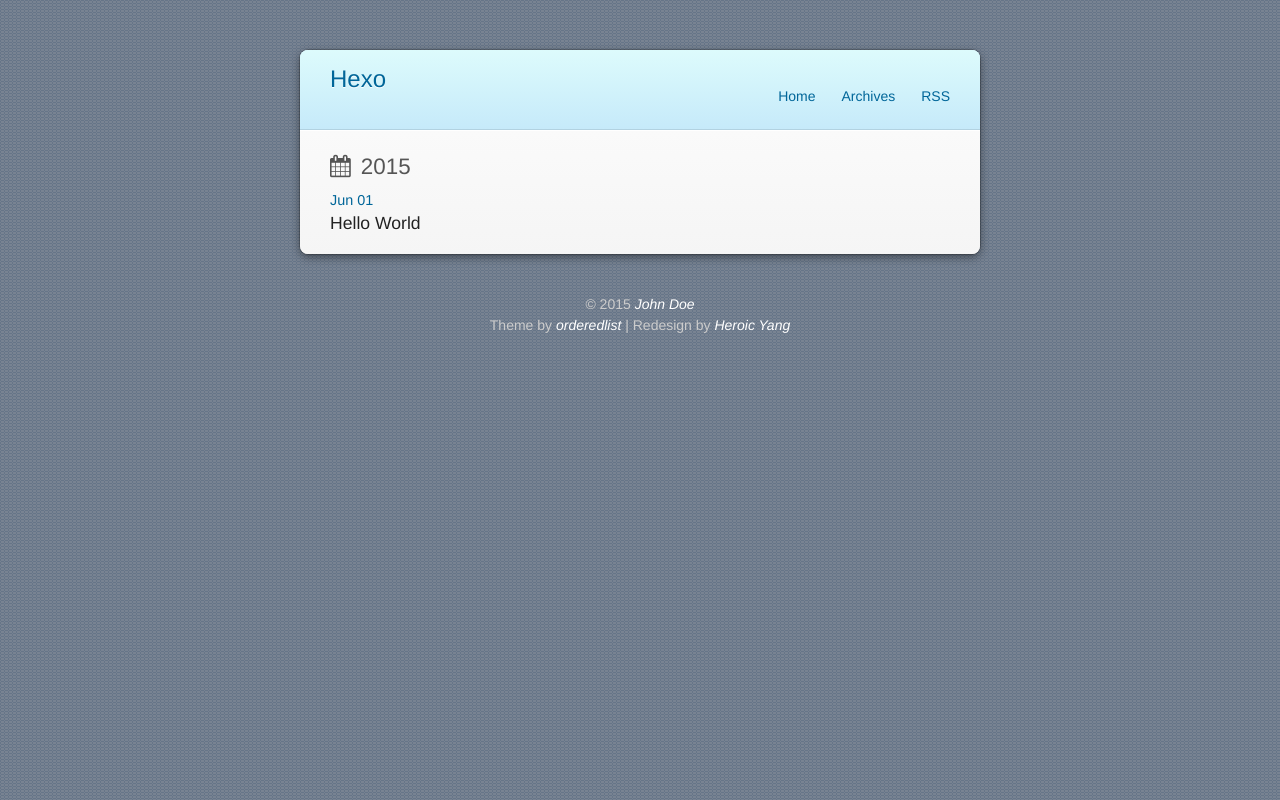
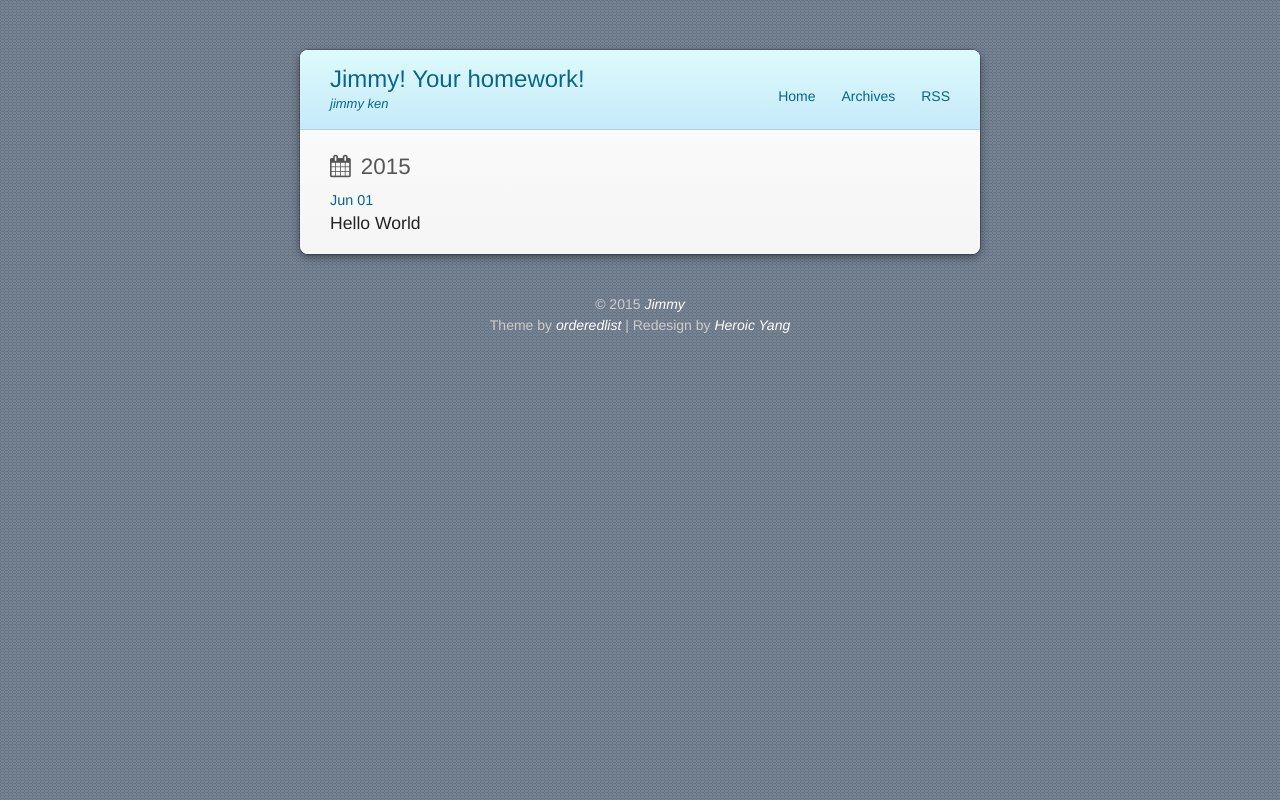
Before and after one commit to jimmyken/jimmyken.github.io, a plain HTML site: page archives/2015/06/index.html in a window 1280 px wide. Drawn offline with nearby package versions, Linux system fonts and the light colour scheme; a web font is replaced by a local one.

Commit message:
Site updated: 2015-06-01 18:19:38

```diff
--- a/archives/2015/06/index.html
+++ b/archives/2015/06/index.html
@@ -4,23 +4,23 @@
   <meta charset="utf-8">
   <meta http-equiv="X-UA-Compatible" content="chrome=1">
 
-  <title>归档: 2015/6 | Hexo</title>
+  <title>归档: 2015/6 | Jimmy! Your homework!</title>
   <meta name="viewport" content="width=device-width, initial-scale=1, maximum-scale=1, user-scalable=no">
 
-    <meta name="author" content="John Doe">
+    <meta name="author" content="Jimmy">
 
 
-  <meta name="description">
+  <meta name="description" content="记录一些点滴">
 <meta property="og:type" content="website">
-<meta property="og:title" content="Hexo">
-<meta property="og:url" content="http://yoursite.com/archives/2015/06/index.html">
-<meta property="og:site_name" content="Hexo">
-<meta property="og:description">
+<meta property="og:title" content="Jimmy! Your homework!">
+<meta property="og:url" content="http://www.jimmyken.com/archives/2015/06/index.html">
+<meta property="og:site_name" content="Jimmy! Your homework!">
+<meta property="og:description" content="记录一些点滴">
 <meta name="twitter:card" content="summary">
-<meta name="twitter:title" content="Hexo">
-<meta name="twitter:description">
+<meta name="twitter:title" content="Jimmy! Your homework!">
+<meta name="twitter:description" content="记录一些点滴">
 
-    <link rel="alternate" href="/atom.xml" title="Hexo" type="application/atom+xml">
+    <link rel="alternate" href="/atom.xml" title="Jimmy! Your homework!" type="application/atom+xml">
 
 
     <link rel="icon" type="image/x-icon" href="/favicon.ico">
@@ -34,8 +34,8 @@
   <div class="wrapper">
     <header id="header">
   <div class="title">
-    <h1><a href="/">Hexo</a></h1>
-    <p><a href="/"></a></p>
+    <h1><a href="/">Jimmy! Your homework!</a></h1>
+    <p><a href="/">jimmy ken</a></p>
   </div>
   <nav class="nav">
     <ul>
@@ -92,7 +92,7 @@
   </div>
   <footer id="footer"><div class="copyright">
 
-  &copy; 2015 <a href="/">John Doe</a>
+  &copy; 2015 <a href="/">Jimmy</a>
 
 </div>
 <div class="theme-copyright">
```
Also changed, not shown: 2015/06/01/hello-world/index.html (+8 -8 lines), archives/2015/index.html (+13 -13 lines), archives/index.html (+13 -13 lines), index.html (+13 -13 lines).
